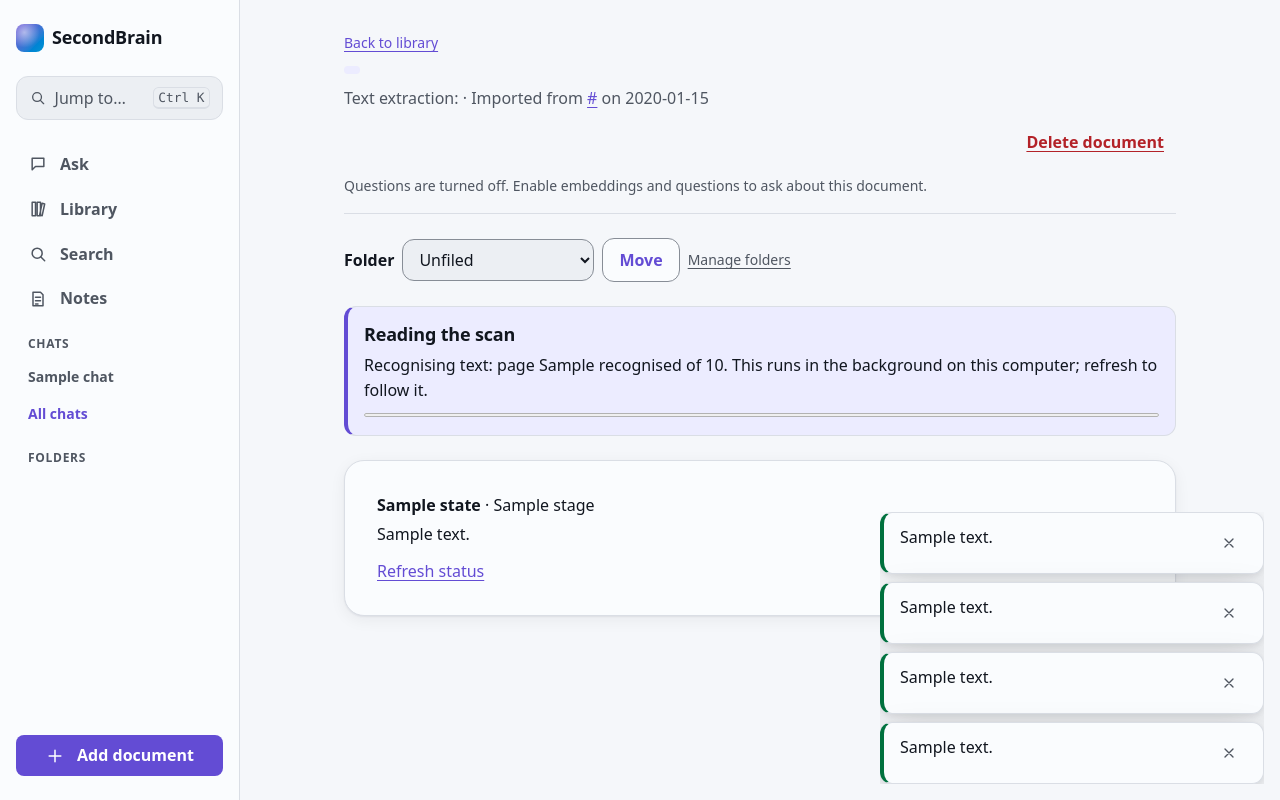
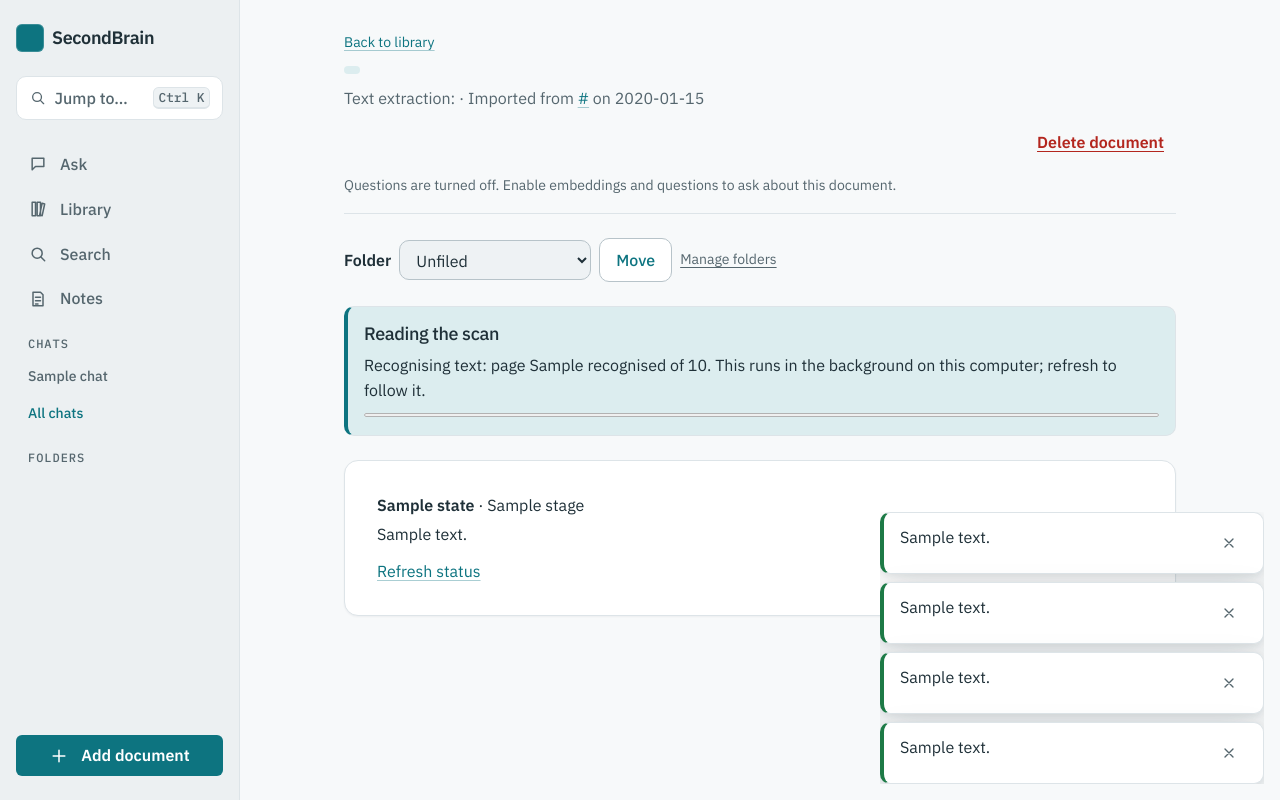
Before and after one commit to FarukValjevac/SecondBrain, a Spring app: page /document in a window 1280 px wide. Run offline with Thymeleaf, Linux system fonts and the light colour scheme; the template is opened without the code that fills it: most values are stand-ins (such as "Sample title", 1, 10 or a date in 2020); data that the repository does not hold is empty; some of the project's set-up classes (security, data sources, template engines, error pages and the like) are left out, and stand-ins take their place.

Commit message:
feat(web): refresh the visual design

```diff
--- a/src/main/resources/static/css/app.css
+++ b/src/main/resources/static/css/app.css
@@ -4,59 +4,72 @@
  */
 @layer reset, tokens, base, layout, components, utilities;
 
+/* ---------- Fonts (served by the app: no third-party requests; SIL Open Font License) ---------- */
+@font-face {
+  font-family: "IBM Plex Sans";
+  font-style: normal;
+  font-weight: 400;
+  font-display: swap;
+  src: url("/fonts/ibm-plex-sans-latin-400-normal.woff2") format("woff2");
+}
+@font-face {
+  font-family: "IBM Plex Sans";
+  font-style: normal;
+  font-weight: 500;
+  font-display: swap;
+  src: url("/fonts/ibm-plex-sans-latin-500-normal.woff2") format("woff2");
+}
+@font-face {
+  font-family: "IBM Plex Sans";
+  font-style: normal;
+  font-weight: 600;
+  font-display: swap;
+  src: url("/fonts/ibm-plex-sans-latin-600-normal.woff2") format("woff2");
+}
+@font-face {
+  font-family: "IBM Plex Mono";
+  font-style: normal;
+  font-weight: 500;
+  font-display: swap;
+  src: url("/fonts/ibm-plex-mono-latin-500-normal.woff2") format("woff2");
+}
+
 /* ---------- Tokens ---------- */
 @layer tokens {
   :root {
-    /* Literal palette (light). */
-    --gray-0: oklch(99% 0.003 260);
-    --gray-50: oklch(97.5% 0.005 260);
-    --gray-100: oklch(95% 0.007 260);
-    --gray-200: oklch(90% 0.01 260);
-    --gray-400: oklch(64% 0.015 260);
-    --gray-600: oklch(45% 0.02 260);
-    --gray-800: oklch(28% 0.02 260);
-    --gray-900: oklch(20% 0.02 260);
-    --violet-500: oklch(52% 0.2 285);
-    --violet-600: oklch(46% 0.21 285);
-    --violet-100: oklch(95% 0.03 285);
-    --green-600: oklch(48% 0.12 155);
-    --green-100: oklch(95% 0.04 155);
-    --red-600: oklch(50% 0.18 25);
-    --red-100: oklch(95.5% 0.03 25);
-    --amber-100: oklch(96% 0.05 85);
-    --amber-700: oklch(45% 0.1 70);
-
-    /* Semantic roles. */
-    --bg: var(--gray-50);
-    --surface: var(--gray-0);
-    --surface-raised: var(--gray-0);
-    --surface-sunken: var(--gray-100);
-    --text: var(--gray-900);
-    --text-muted: var(--gray-600);
-    --line: var(--gray-200);
-    --control-border: var(--gray-400);
-    --accent: var(--violet-500);
-    --accent-strong: var(--violet-600);
-    --accent-soft: var(--violet-100);
-    --on-accent: white;
-    --success: var(--green-600);
-    --success-soft: var(--green-100);
-    --danger: var(--red-600);
-    --danger-soft: var(--red-100);
-    --warning: var(--amber-700);
-    --warning-soft: var(--amber-100);
+    /* "Frost and slate": cool off-white ground, slate ink, one teal accent. */
+    --bg: #f7f9fa;
+    --sidebar: #ecf0f2;
+    --surface: #ffffff;
+    --surface-raised: #ffffff;
+    --surface-sunken: #eef2f4;
+    --text: #1f3038;
+    --text-muted: #55666e;
+    --line: #dde4e8;
+    --control-border: #b7c3c9;
+    --accent: #0d7480;
+    --accent-strong: #0a5d67;
+    --accent-soft: #dcedef;
+    --on-accent: #ffffff;
+    --success: #1d7a46;
+    --success-soft: #e1f1e7;
+    --danger: #b3261e;
+    --danger-soft: #fbe9e7;
+    --warning: #8a5a00;
+    --warning-soft: #fdf1d6;
     --focus: var(--accent);
-    --shadow: 0 1px 2px oklch(20% 0.02 260 / 0.06), 0 4px 16px oklch(20% 0.02 260 / 0.06);
-    --shadow-raised: 0 2px 6px oklch(20% 0.02 260 / 0.08), 0 16px 40px oklch(20% 0.02 260 / 0.12);
+    /* Hairlines carry structure; shadows are only for things that float. */
+    --shadow: 0 1px 2px rgb(31 48 56 / 0.05);
+    --shadow-raised: 0 2px 6px rgb(31 48 56 / 0.08), 0 18px 40px rgb(31 48 56 / 0.12);
 
     /* Type, space, shape, motion. */
-    --font-sans: system-ui, -apple-system, "Segoe UI", Roboto, sans-serif;
-    --font-mono: ui-monospace, "SF Mono", Menlo, Consolas, monospace;
+    --font-sans: "IBM Plex Sans", system-ui, -apple-system, "Segoe UI", Roboto, sans-serif;
+    --font-mono: "IBM Plex Mono", ui-monospace, "SF Mono", Menlo, Consolas, monospace;
     --text-sm: 0.875rem;
     --text-base: 1rem;
     --text-lg: 1.125rem;
     --text-xl: 1.375rem;
-    --text-2xl: clamp(1.6rem, 1.2rem + 1.5vw, 2.25rem);
+    --text-2xl: clamp(1.7rem, 1.2rem + 1.6vw, 2.4rem);
     --space-1: 0.25rem;
     --space-2: 0.5rem;
     --space-3: 0.75rem;
@@ -64,14 +77,15 @@
     --space-5: 1.5rem;
     --space-6: 2rem;
     --space-7: 3rem;
-    --radius-sm: 0.5rem;
-    --radius: 0.75rem;
-    --radius-lg: 1.25rem;
+    /* One soft radius scale. */
+    --radius-sm: 0.375rem;
+    --radius: 0.625rem;
+    --radius-lg: 0.875rem;
     --radius-pill: 999px;
     --sidebar-width: 15rem;
     --content-width: 52rem;
     --ease-out: cubic-bezier(0.2, 0.8, 0.2, 1);
-    --duration: 180ms;
+    --duration: 160ms;
 
     color-scheme: light dark;
     accent-color: var(--accent);
@@ -2376,3 +2391,170 @@
     color: var(--text);
   }
 }
+
+/* ---------- Visual refresh: type, one card style, sidebar, quiet motion ---------- */
+@layer base {
+  html {
+    font-feature-settings: "kern", "liga";
+    -webkit-font-smoothing: antialiased;
+  }
+  h1 {
+    font-weight: 500;
+    letter-spacing: -0.035em;
+  }
+  h2 {
+    font-weight: 500;
+    letter-spacing: -0.02em;
+  }
+  h3 {
+    font-weight: 600;
+    letter-spacing: -0.01em;
+  }
+  /* Links in text: a light underline that firms up on hover. */
+  main a:not([class]) {
+    text-decoration-color: color-mix(in oklch, currentColor 35%, transparent);
+    transition: text-decoration-color var(--duration);
+  }
+  main a:not([class]):hover {
+    text-decoration-color: currentColor;
+  }
+}
+
+@layer components {
+  /* Sidebar: a quiet paper column with one clear active marker. */
+  .sidebar {
+    background: var(--sidebar);
+  }
+  .brand {
+    font-weight: 600;
+    letter-spacing: -0.02em;
+  }
+  .brand-mark {
+    background: var(--accent);
+    box-shadow: inset 0 0 0 1px rgb(255 255 255 / 0.18);
+  }
+  .nav-link {
+    font-weight: 500;
+  }
+  .nav-link:hover {
+    background: color-mix(in oklch, var(--text) 6%, transparent);
+  }
+  .nav-link[aria-current="page"] {
+    background: var(--surface);
+    color: var(--accent-strong);
+    box-shadow: inset 3px 0 0 var(--accent), var(--shadow);
+  }
+  .nav-section {
+    font-family: var(--font-mono);
+    font-weight: 500;
+    letter-spacing: 0.08em;
+  }
+  .palette-button {
+    background: var(--surface);
+  }
+
+  /* One card style everywhere: white surface, hairline border, soft radius, barely a shadow. */
+  /* :where() keeps these at zero specificity, so each component's own accents still win. */
+  :where(.library-card, .upload-card, .document-card, .folder-card, .passage-card, .highlight-item,
+      .notice, .chat-list-page li) {
+    border-radius: var(--radius-lg);
+  }
+  :where(.library-card, .document-grid > li.document-card, .folder-card, .passage-card,
+      .highlight-item, .chat-list-page li) {
+    background: var(--surface);
+    border: 1px solid var(--line);
+    box-shadow: var(--shadow);
+  }
+  .folder-grid .folder-card:not(.folder-card-new) {
+    background:
+      linear-gradient(150deg, color-mix(in oklch, var(--folder, var(--accent)) 12%, transparent), transparent 55%),
+      var(--surface);
+  }
+  .bubble-assistant > .library-card {
+    box-shadow: none;
+  }
+
+  /* Small labels speak in the mono face. */
+  :is(.type-badge, .document-state, .pill, kbd, .nav-section, .palette-key) {
+    font-family: var(--font-mono);
+  }
+  .document-state {
+    font-size: 0.72rem;
+    font-weight: 500;
+    letter-spacing: 0.04em;
+    color: var(--text-muted);
+    border: 1px solid var(--line);
+    background: transparent;
+  }
+  .type-badge {
+    font-weight: 500;
+  }
+
+  /* Buttons: one filled main action, one quiet secondary; they step on hover and press on click. */
+  button,
+  .button-link {
+    font-weight: 500;
+    transition:
+      background-color var(--duration),
+      border-color var(--duration),
+      color var(--duration),
+      translate var(--duration) var(--ease-out),
+      scale 90ms;
+  }
+  .secondary-link,
+  .secondary-button {
+    font-weight: 500;
+  }
+
+  /* Home: the question is the page. */
+  .chat-intro h1 {
+    font-size: clamp(2rem, 1.3rem + 2.2vw, 3rem);
+    letter-spacing: -0.04em;
+  }
+  .composer {
+    border-radius: var(--radius-lg);
+    box-shadow: 0 1px 2px rgb(31 48 56 / 0.04), 0 10px 30px rgb(31 48 56 / 0.08);
+  }
+  .bubble-user {
+    border-radius: var(--radius-lg) var(--radius-lg) var(--radius-sm) var(--radius-lg);
+  }
+  .document-card time,
+  .chat-list-page time {
+    font-variant-numeric: tabular-nums;
+  }
+
+  @media (prefers-reduced-motion: no-preference) {
+    button:hover:not(:disabled),
+    .button-link:hover {
+      translate: 0 -1px;
+    }
+    button:active:not(:disabled),
+    .button-link:active {
+      translate: 0;
+      scale: 0.98;
+    }
+    /* Linked cards lift 2px. */
+    :is(.document-grid > li.document-card, .folder-card, .passage-card, .chat-list-page li) {
+      transition: translate var(--duration) var(--ease-out), border-color var(--duration),
+        box-shadow var(--duration);
+    }
+    :is(.document-grid > li.document-card, .folder-card, .passage-card, .chat-list-page li):hover {
+      translate: 0 -2px;
+      box-shadow: 0 1px 2px rgb(31 48 56 / 0.05), 0 8px 22px rgb(31 48 56 / 0.08);
+    }
+    /* The home page enters once. */
+    .chat-intro,
+    .chat .composer {
+      animation: enter 420ms var(--ease-out) both;
+    }
+    .chat .composer {
+      animation-delay: 80ms;
+    }
+    @keyframes enter {
+      from {
+        opacity: 0;
+        translate: 0 8px;
+      }
+    }
+  }
+}
--- a/src/main/resources/templates/chats.html
+++ b/src/main/resources/templates/chats.html
@@ -23,7 +23,7 @@
     <ul class="chat-list-page" role="list" th:unless="${chats.isEmpty()}">
       <li th:each="chat : ${chats}">
         <a th:href="@{/chats/{id}(id=${chat.conversationId})}" th:text="${chat.title}">Chat title</a>
-        <time th:datetime="${chat.updatedAt}" th:text="${#temporals.format(chat.updatedAt, 'd MMM yyyy, HH:mm')}">22 Nov 2026</time>
+        <time th:datetime="${chat.updatedAt}" th:text="${dates.label(chat.updatedAt)}">22 Nov 2026</time>
         <a class="danger-link chat-delete-link" th:href="@{/chats/{id}/delete(id=${chat.conversationId})}"
            th:aria-label="|Delete ${chat.title}|">Delete</a>
       </li>
--- a/src/main/resources/templates/library.html
+++ b/src/main/resources/templates/library.html
@@ -128,7 +128,7 @@
         Folder sync:
         <span th:text="|${folderSync.tracked} files imported|">3 files imported</span>
         <th:block th:if="${folderSync.lastScan.isPresent()}">· last scan
-          <time th:datetime="${folderSync.lastScan.get()}" th:text="${folderSync.lastScan.get()}">time</time></th:block>
+          <time th:datetime="${folderSync.lastScan.get()}" th:text="${dates.label(folderSync.lastScan.get())}">time</time></th:block>
         <strong th:if="${folderSync.problem.isPresent()}" th:text="${folderSync.problem.get() == 'FOLDER_UNAVAILABLE' ? '· The folder cannot be read.' : '· Too many files; only part of the folder was scanned.'}">problem</strong>
       </p>
       <p><a th:href="${currentFolder == null ? '/library?page=' + library.page : '/library?folder=' + currentFolder.folderId + '&page=' + library.page}">Refresh status</a></p>
@@ -149,7 +149,7 @@
           </div>
           <div class="document-summary">
             <a th:href="@{/documents/{id}(id=${document.documentId})}" th:text="${document.name}" data-filter-name>Document name</a>
-            <time th:datetime="${document.createdAt}" th:text="${document.createdAt}">Upload time</time>
+            <time th:datetime="${document.createdAt}" th:text="${dates.label(document.createdAt)}">Upload time</time>
           </div>
           <th:block th:if="${processing != null and processing.containsKey(document.documentId)}"
                     th:insert="~{fragments/processing :: status(${processing.get(document.documentId)}, ${document.documentId})}"></th:block>
```
Also changed, not shown: other parts of src/main/resources/static/css/app.css (+21 -20 lines), docs/development.md (+2 -0 lines), src/main/java/dev/secondbrain/web/DateLabels.java (added, +39 -0 lines), src/main/java/dev/secondbrain/web/ShellModel.java (+8 -0 lines), src/main/resources/static/fonts/OFL-IBM-Plex.txt (added, +93 -0 lines), src/main/resources/static/fonts/ibm-plex-mono-latin-500-normal.woff2 (added), src/main/resources/static/fonts/ibm-plex-sans-latin-400-normal.woff2 (added), src/main/resources/static/fonts/ibm-plex-sans-latin-500-normal.woff2 (added), src/main/resources/static/fonts/ibm-plex-sans-latin-600-normal.woff2 (added), 2 other files.
